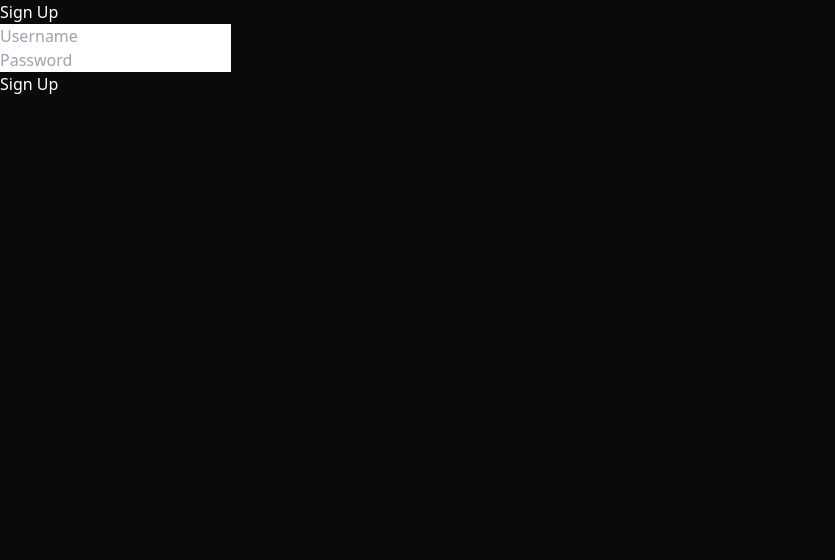
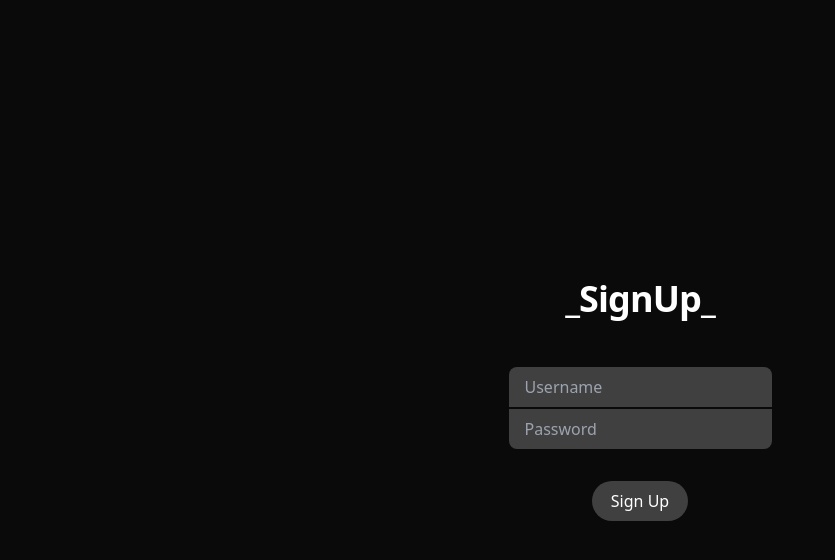
Before and after one commit to liztaliah/open_streams, a React (Vite) app in the folder frontend/: page /signup in a window 1280 px wide. Shown: the top 560 px of the page, without its empty margins (0-835 px from the left). Built offline with nearby package versions, Linux system fonts and the light colour scheme.

Commit message:
copied over formatting to signup form

```diff
--- a/frontend/src/components/SignupForm.jsx
+++ b/frontend/src/components/SignupForm.jsx
@@ -1,9 +1,13 @@
 import React, { useState } from "react";
 import { useNavigate } from "react-router-dom";
 import axios from "axios";
+import Input from "./Input";
+import Button from "./Button";
+import animationError from "../assets/error.json";
+import Lottie from "lottie-react";
 
 function SignupForm() {
-    const [form, setForm] = useState({username: "", password: ""});
+  const [form, setForm] = useState({ username: "", password: "" });
   const [error, setError] = useState(null);
   const navigate = useNavigate();
 
@@ -14,45 +18,67 @@ function SignupForm() {
 
   // Submit the username/password and await the response from the API
   const handleSubmit = async (e) => {
-        e.preventDefault() // Prevents the page from reloading
-        setError(null);    // Clear old errors
+    e.preventDefault(); // Prevents the page from reloading
+    setError(null); // Clear old errors
 
-        try { axios.post("/api/signup", form).then(navigate("/login")); }
-        catch (err) {
+    try {
+      await axios.post("/api/signup", form);
+      navigate("/login");
+    } catch (err) {
       if (err.response && err.response.data) {
         setError(err.response.data.error);
       } else {
-                setError("An unknown error occured.")
+        setError("An unknown error occured.");
       }
     }
   };
 
   return (
-        <div style={{ maxWidth: 400, magin: "0 auto" }}>
-            <h2>Sign Up</h2>
-            <form onSubmit={handleSubmit}>
-                <input
+    <div className="flex flex-col items-center justify-center min-h-screen px-4">
+      <h1 className="text-4xl font-semibold mb-8 tracking-tight">_SignUp_</h1>
+      <div
+        className="transition-all duration-700 overflow-hidden flex flex-col items-center mb-4"
+        style={{
+          maxHeight: error ? 100 : 0,
+          opacity: error ? 1 : 0,
+        }}
+      >
+        {error /* fun little animation for failed auth */ && (
+          <>
+            <Lottie
+              animationData={animationError}
+              loop={false}
+              className="w-12 h-12 mb-2"
+            />
+            <p className="text-red-400">{error}</p>
+          </>
+        )}
+      </div>
+      <form
+        onSubmit={handleSubmit}
+        className="flex flex-col items-center w-full max-w-xs"
+      >
+        <Input
           name="username"
           value={form.username}
           onChange={handleChange}
           placeholder="Username"
           required
+          className="mb-0.5 px-3 py-2 rounded-t-lg rounded-b-none"
         />
-                <br />
-                <input
+        <Input
           type="password"
           name="password"
           value={form.password}
           onChange={handleChange}
           placeholder="Password"
           required
+          className="mb-8 px-3 py-2 rounded-t-none rounded-b-lg"
         />
-                <br />
-                <button type="submit">Sign Up</button>
+        <Button type="submit">Sign Up</Button>
       </form>
-            {error && <p style={{ color: "red"}}> {error}</p>}
     </div>
-    )
+  );
 }
 
 export default SignupForm;
```
Lines whose indentation alone changed are shown as unchanged.
